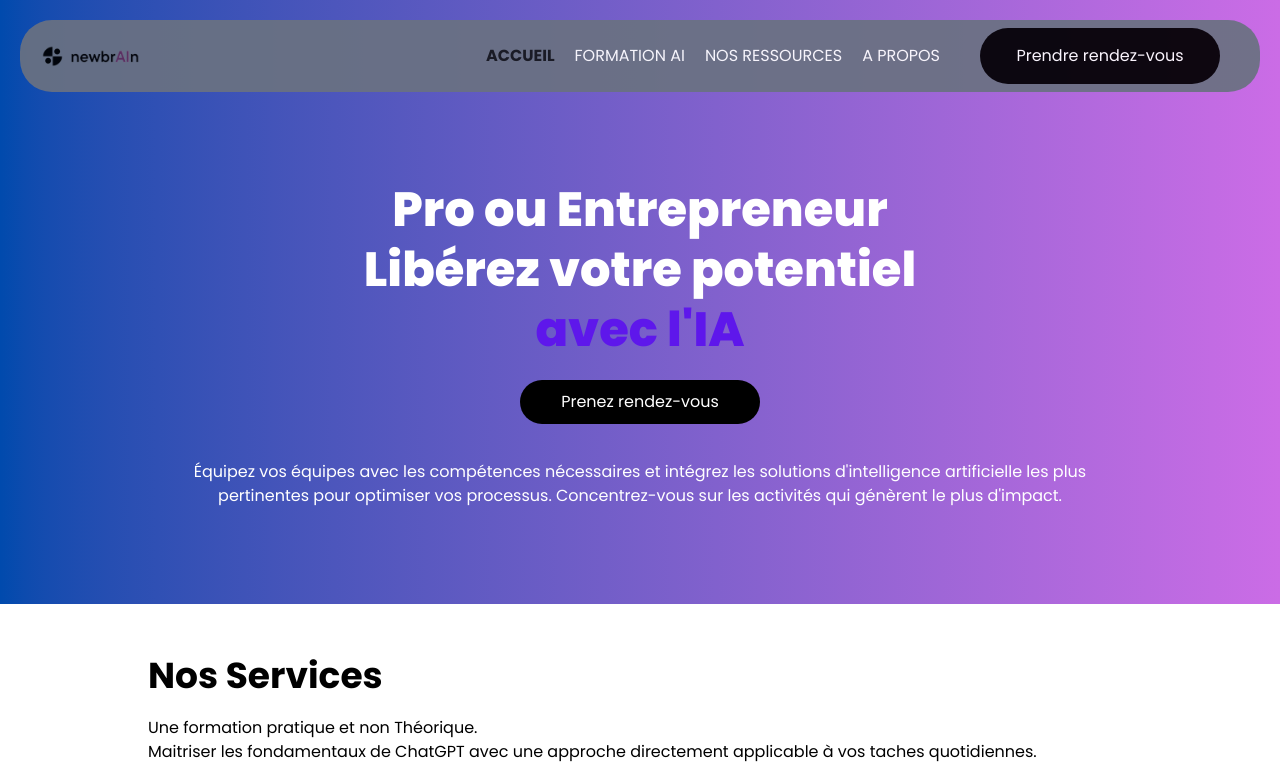
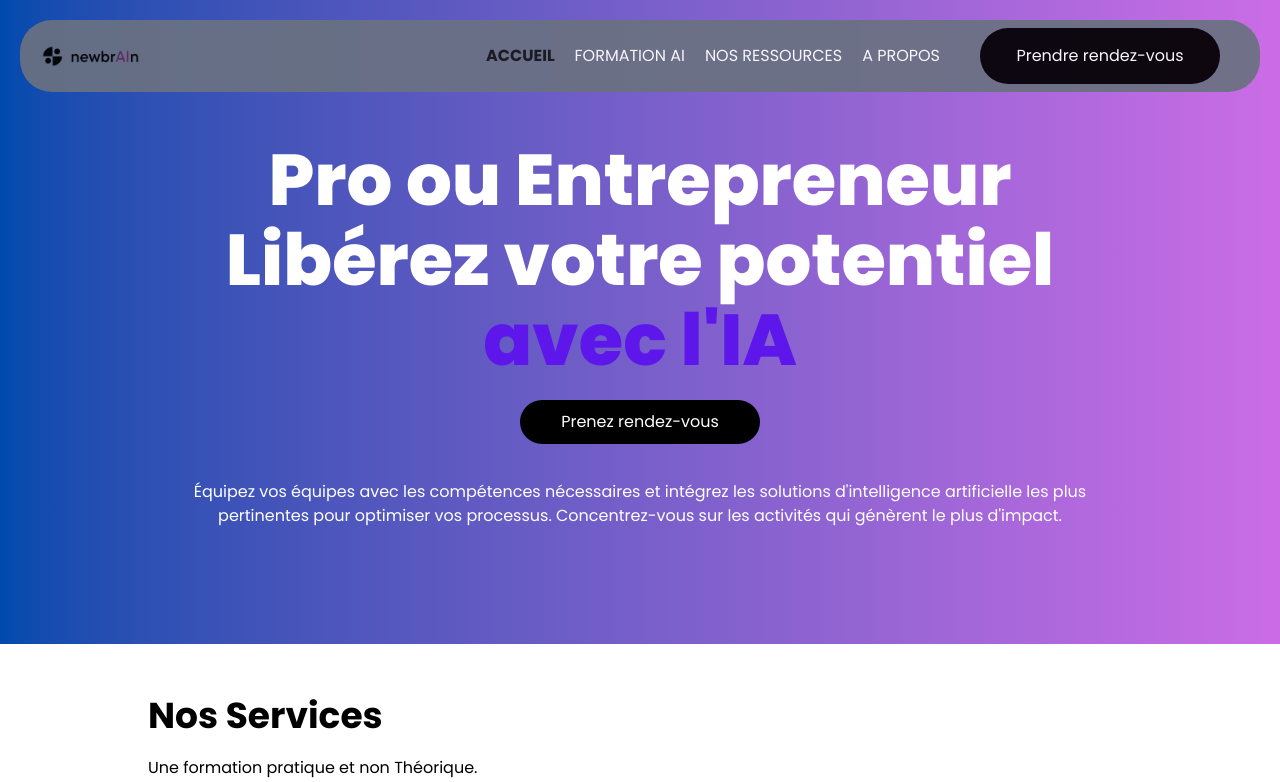
Before and after one commit to Beerus243/newbrain, a Next.js app: page / in a window 1280 px wide. Shown: the top 782 px of the page. Built offline with nearby package versions, Linux system fonts and the light colour scheme.

Commit message:
changement design header2.1

```diff
--- a/app/components/body.tsx
+++ b/app/components/body.tsx
@@ -25,10 +25,10 @@ export default function Body() {
   return (
     <>
       <div className={""}>
-        <div className="bg-gradient-to-r !p-15 from-[#004AAD] to-[#CB6CE6] pb-20">
+        <div className="bg-gradient-to-r !p-20 from-[#004AAD] to-[#CB6CE6] pb-20">
           <div className="relative h-80  max-md:!h-60 flex items-center justify-center">
             <h1
-              className={`absolute bottom-5 text-center !text-5xl max-md:!text-2xl !font-extrabold !font-Poppins text-white leading-15 max-md:leading-10`}
+              className={`absolute bottom-5 text-center !text-7xl max-md:!text-2xl !font-extrabold !font-Poppins text-white leading-20 max-md:leading-10`}
             >
               Pro ou Entrepreneur <br />
               Libérez votre potentiel <br />{" "}
--- a/app/components/stats.tsx
+++ b/app/components/stats.tsx
@@ -78,7 +78,9 @@ export function StatsSection() {
   return (
     <>
       <div className="relative bottom-0 bg-gradient-to-r from-[#004AAD] to-[#CB6CE6] !p-15 pb-0">
-        <h3 className={"mb-5 p-5 text-left text-gray-100 !text-3xl !font-bold"}>
+        <h3
+          className={"mb-5 p-5 text-left-50 text-gray-100 !text-3xl !font-bold"}
+        >
           Notre Mission
         </h3>
         <div
```
